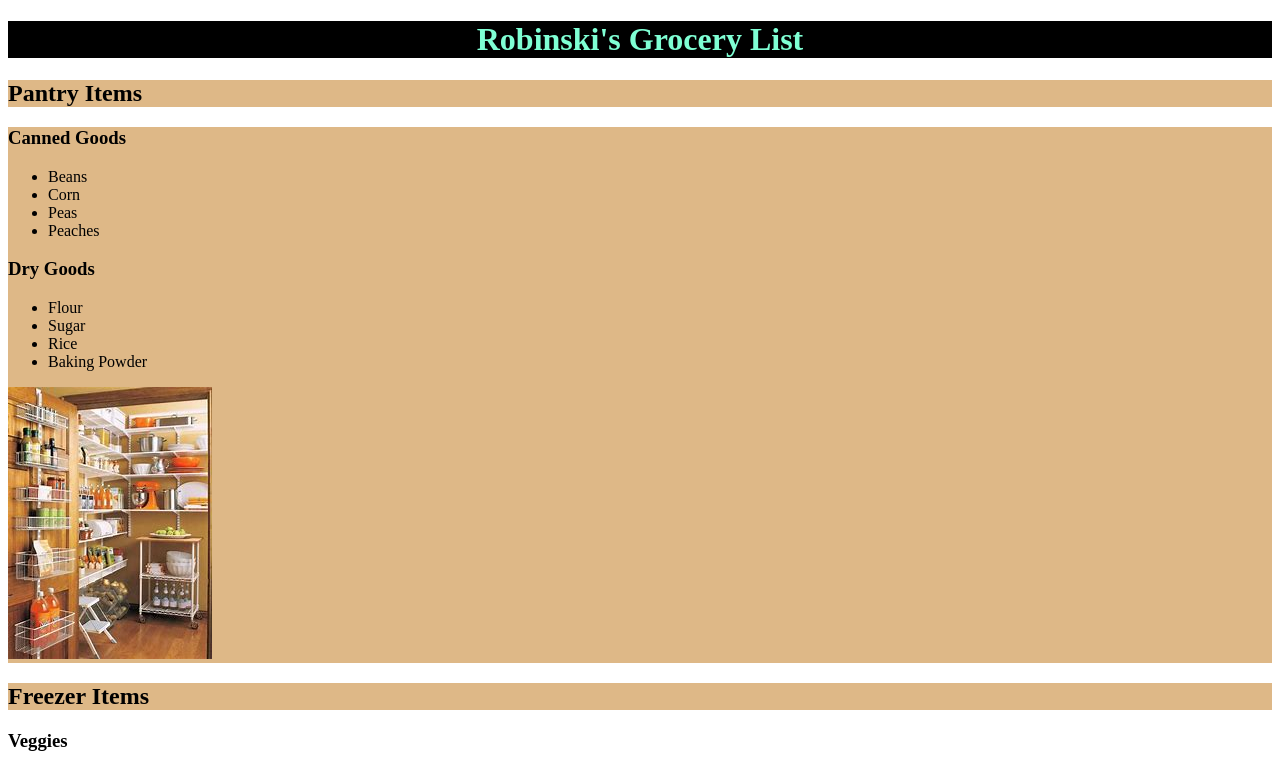
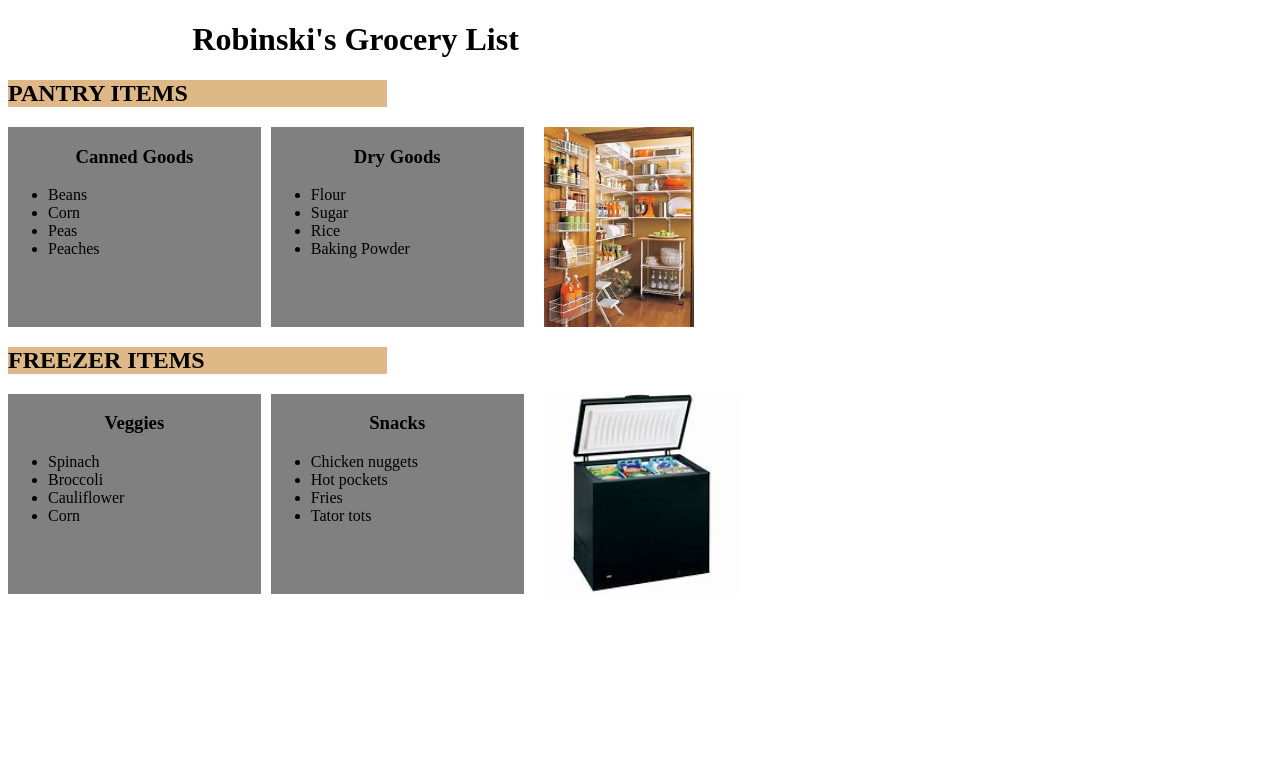
Before and after one commit to rderieux/GroceryList, a plain HTML site: page index.html in a window 1280 px wide. Shown: the top 767 px of the page. Drawn offline with Linux system fonts and the light colour scheme.

Commit message:
Add CSS to block up sections in rows

```diff
--- a/index.css
+++ b/index.css
@@ -1,8 +1,40 @@
-.pantry {
-  background: burlywood;
-  background-color: burlywood;
+header {
+    width: 55%;
+
 }
 
 h2 {
   background: burlywood;
+  text-transform: uppercase;
+  max-width: 30%;
 }
+
+h3 {
+
+}
+
+.pantry {
+    display: flex;
+    flex-direction: row;
+    gap: 10px;
+}
+
+.freezer {
+    display: flex;
+    flex-direction: row;
+    gap: 10px;
+}
+
+.container {
+    background: grey;
+    width: 20%;
+}
+
+.title{
+    text-align: center;
+}
+
+.image {
+    height: 200px;
+    padding-left: 10px;
+}
--- a/index.html
+++ b/index.html
@@ -1,59 +1,66 @@
 <!DOCTYPE html>
 <html lang="en">
   <head>
-    <meta charset="UTF-8">
-    <meta name="viewport" content="width=device-width, initial-scale=1.0">
+    <meta charset="UTF-8" />
+    <meta name="viewport" content="width=device-width, initial-scale=1.0" />
     <link rel="stylesheet" href="index.css" />
     <title>Grocery List</title>
     <style>
       header {
-            color:aquamarine;
-            background: black;
+        color: black;
+        background: white;
       }
     </style>
   </head>
   <body>
-    <header style="text-align: center;">
+    <header style="text-align: center">
       <h1>Robinski's Grocery List</h1>
     </header>
     <main>
       <h2>Pantry Items</h2>
       <section class="pantry">
-            <h3>Canned Goods</h3>
-            <ul>
+        <section class="container">
+          <h3 class="title">Canned Goods</h3>
+          <ul class="canned goods">
             <li>Beans</li>
             <li>Corn</li>
             <li>Peas</li>
             <li>Peaches</li>
           </ul>
-            <h3>Dry Goods</h3>
-            <ul>
+        </section>
+        <section class="container">
+          <h3 class="title">Dry Goods</h3>
+          <ul class="dry goods">
             <li>Flour</li>
             <li>Sugar</li>
             <li>Rice</li>
             <li>Baking Powder</li>
           </ul>
-            <img src="./Images/pantry.jfif"/>
+        </section>
+        <img class="image pantry" src="./Images/pantry.jfif" />
       </section>
       <h2>Freezer Items</h2>
       <section class="freezer">
-            <h3>Veggies</h3>
+        <section class="container">
+          <h3 class="title">Veggies</h3>
           <ul>
             <li>Spinach</li>
             <li>Broccoli</li>
             <li>Cauliflower</li>
             <li>Corn</li>
           </ul>
-            <h3>Snacks</h3>
+        </section>
+        <section class="container">
+          <h3 class="title">Snacks</h3>
           <ul>
             <li>Chicken nuggets</li>
             <li>Hot pockets</li>
             <li>Fries</li>
             <li>Tator tots</li>
           </ul>
-            <img src="./Images/freezer.jfif"/>
+        </section>
+        <img class="image" src="./Images/freezer.jfif" />
       </section>
     </main>
-
   </body>
 </html>
```
Lines whose indentation alone changed are shown as unchanged.
